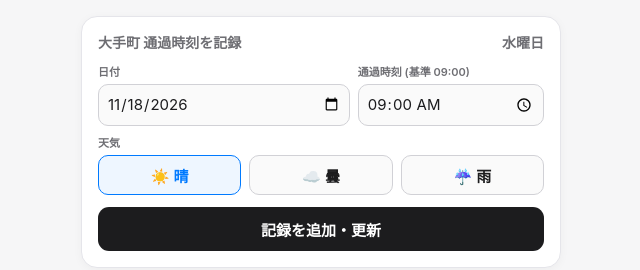
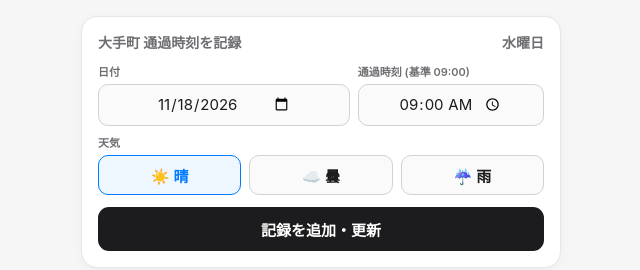
Before and after one commit to sachigitpy/otemachi-delay-tracker, a plain HTML site: page index.html in a window 1280 px wide. Shown: the top 270 px of the page, without its empty margins (319-959 px from the left). Drawn offline with Linux system fonts and the light colour scheme.

Commit message:
Update index.html

```diff
--- a/index.html
+++ b/index.html
@@ -66,11 +66,14 @@
       margin-bottom: 4px;
     }
 input[type="date"], input[type="time"] {
-      display: block;
+      display: flex;
+      align-items: center;
+      justify-content: center;
       width: 100%;
       max-width: 100%;
       min-width: 0;
       height: 42px;
+      line-height: 42px;
       padding: 0 8px;
       border: 1px solid #d1d1d6;
       border-radius: 10px;
```
